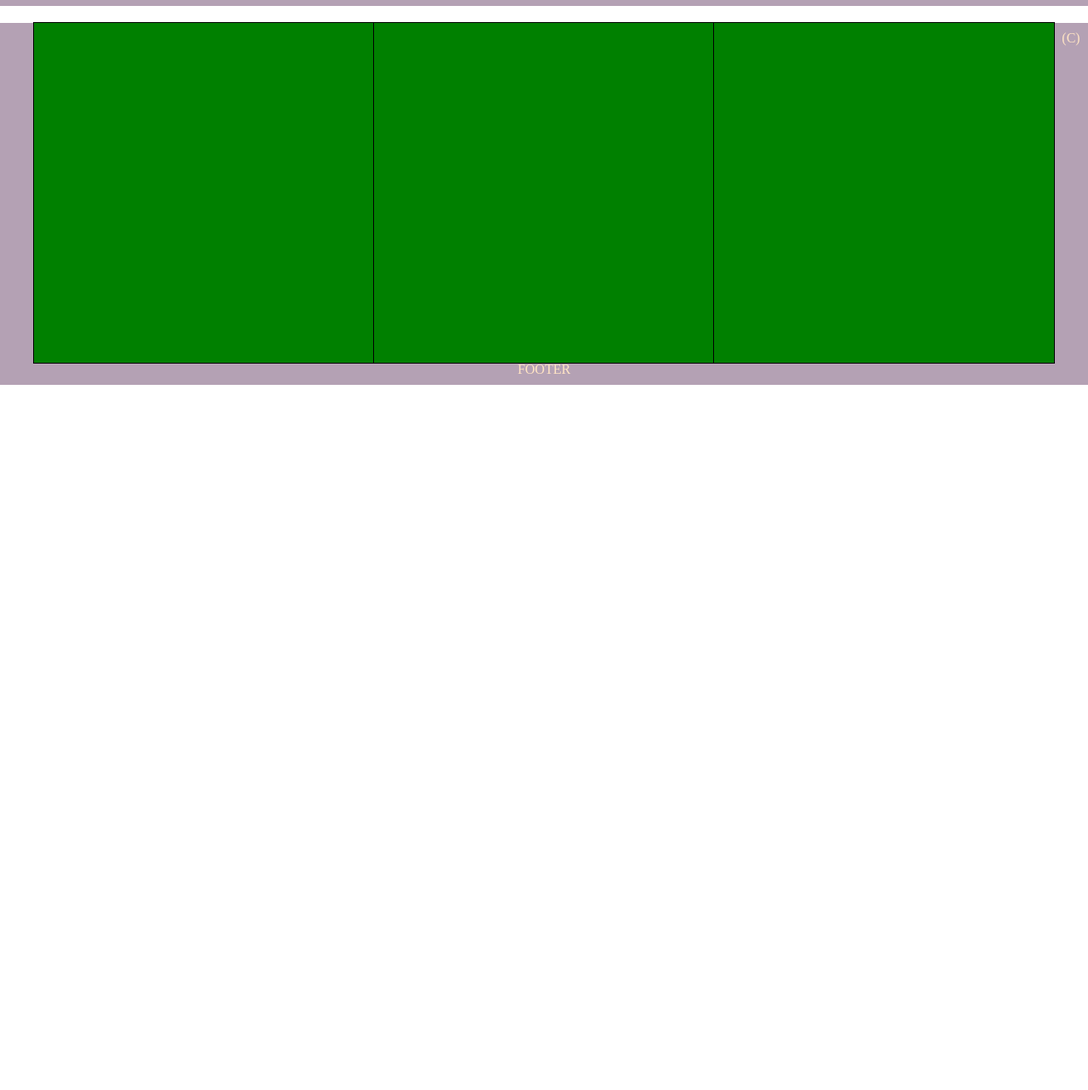
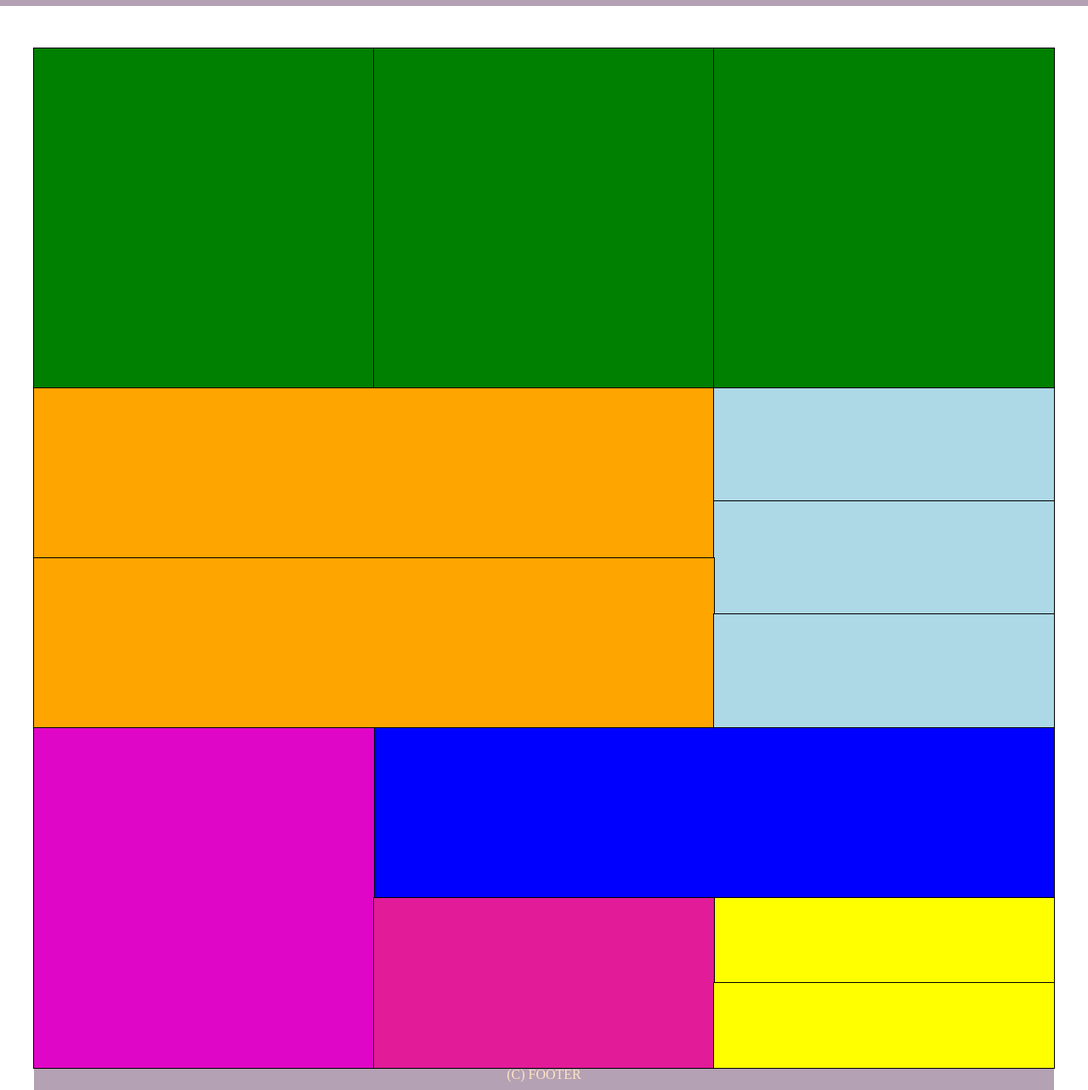
Before and after one commit to karakurtev/L6_HW5, a plain HTML site: page Float/index.html in a window 1280 px wide. Shown: the part 66-1349 px from the top of the page at 85% size. Before the commit the page ends 800 px from the top, so only its background shows below. Drawn offline with Linux system fonts and the light colour scheme.

Commit message:
and_HW_6

```diff
--- a/Float/index.html
+++ b/Float/index.html
@@ -27,21 +27,36 @@
                     <button >Поиск</button>
                 </div>
             </div>
-        </div>
 
-            <div class="container ">
-                <div class="float clearfix">
-                        <div class="float-a"></div>
-                        <div class="float-a"></div>
-                        <div class="float-a"></div>
+         </div>
+         <div class="container">
+            <div class="float_box clearfix">
+                <div class="floa-a"></div>
+                <div class="floa-a"></div>
+                <div class="floa-a"></div>
+            </div>
+            <div class="float_box ">
+                <div class="float_box clearfix">
+                    <div class="floa-b"></div>
+                    <div class="floa-c"></div>
+                    <div class="floa-c"></div>
+                    <div class="floa-b"></div>
+                    <div class="floa-c"></div>
                 </div>
+            <div class="float_box clearfix">
+                <div class="floa-1"></div>
+                <div class="floa-2"></div>
+                <div class="floa-4"></div>
+                <div class="floa-3"></div>
+                <div class="floa-4"></div>
             </div>
 
-        <div class="footer">
+         </div>
+         <div class="footer">
             <div class="conteiner">
                 (C) FOOTER
             </div>
-        </div>
+         </div>
     </div>
 </body>
 </html>
--- a/css/style.css
+++ b/css/style.css
@@ -206,20 +206,78 @@ p + p {
 
         /*      FLOAT___________________________________________ */
 
-
-    .float {
+    .float_box {
+        background: black;
+        margin: 50px auto;
+        font-size: 0;
 
     }
-    .float-a{
+
+    .outfloat {
+        margin-bottom: 50px;
+    }
+
+
+    .floa-a{
         background: green;
 	    width: 400px;
         height: 400px;
 	    outline: 1px solid black;
-        float: left;
+	    float: left
     }
 
-    .clearfix ::after {
-        content: '';
+    .floa-b {
+        background: orange;
+	    width: 800px;
+        height: 200px;
+	    outline: 1px solid black;
+	    float: left
+    }
+    .floa-c {
+        background: lightblue;
+	    width: 400px;
+        height: 133px;
+	    outline: 1px solid black;
+	    float: right;
+    }
+
+    .floa-1{
+        background: blue;
+	    width: 800px;
+        height: 200px;
+	    outline: 1px solid black;
+	    float: right;
+    }
+
+    .floa-2{
+        background: rgb(224, 6, 199);
+	    width: 400px;
+        height: 400px;
+	    outline: 1px solid black;
+	    float: left;
+    }
+
+    .floa-3{
+        background: rgb(226, 27, 153);
+	    width: 400px;
+        height: 200px;
+	    outline: 1px solid black;
+	    float: left;
+    }
+
+    .floa-4{
+        background: yellow;
+	    width: 400px;
+        height: 100px;
+	    outline: 1px solid black;
+	    float: right;
+    }
+
+
+
+
+    .clearfix :after {
+        content: " ";
         clear: both;
         display: block;
     }
```
Also changed, not shown: Table/table.html (+2 -2 lines), index.html (+1 -1 lines).
